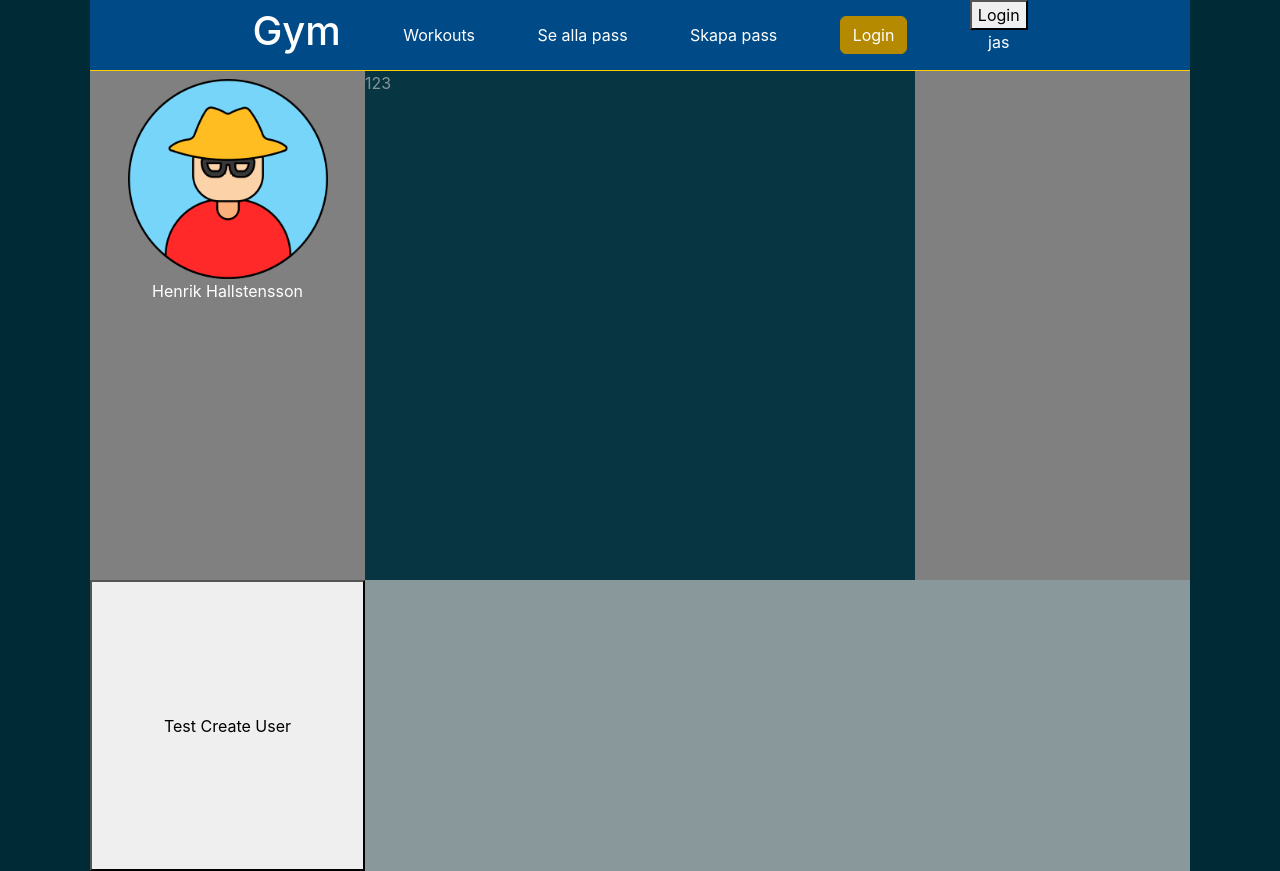
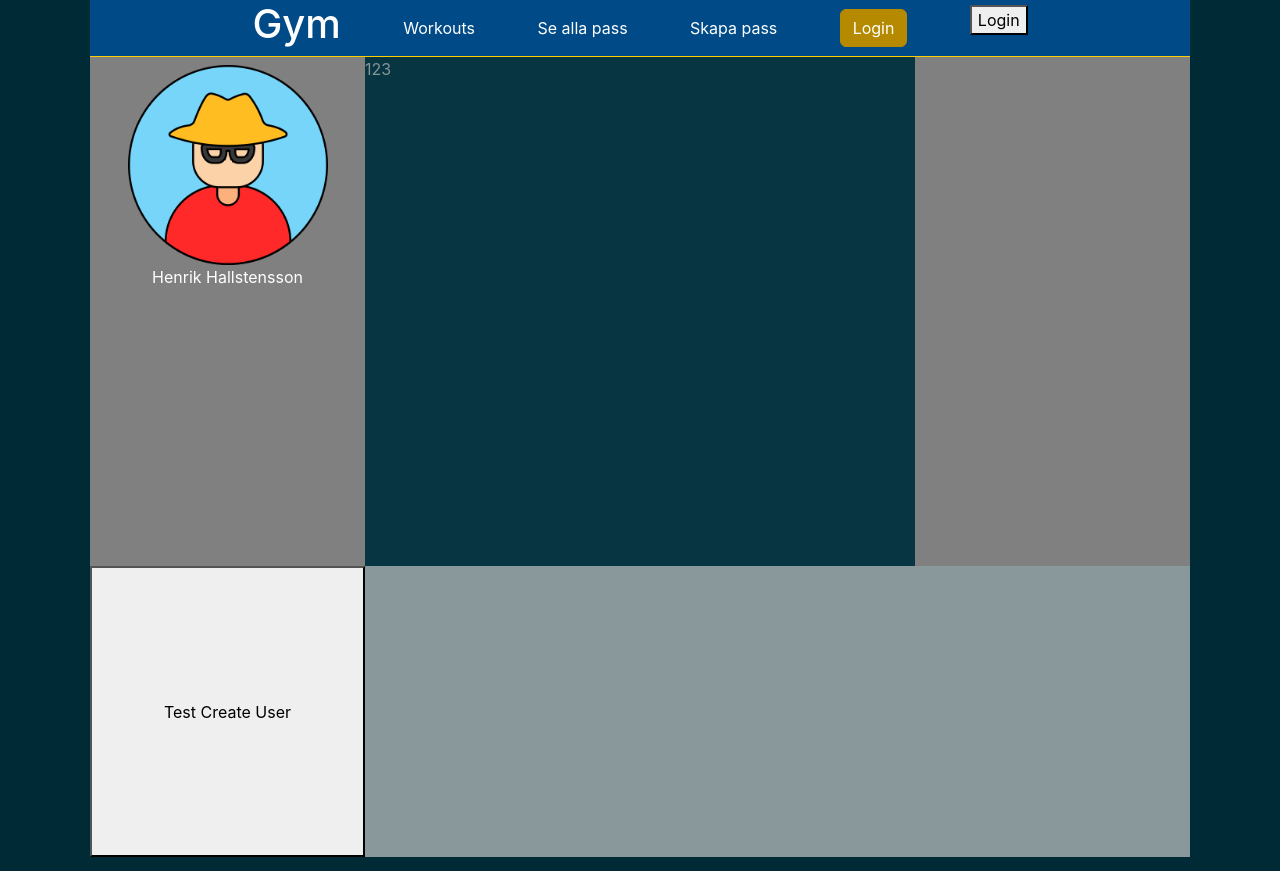
Before and after one commit to Hennrikandreassonha/123, an Angular app in the folder WebClient/: page / in a window 1280 px wide. Built offline with nearby package versions, Linux system fonts and the light colour scheme.

Commit message:
Update logout.component.html

```diff
--- a/WebClient/src/app/components/logout/logout.component.html
+++ b/WebClient/src/app/components/logout/logout.component.html
@@ -1,2 +1,2 @@
 <button btn="btn btn-primary" (click)="handleLogout()">Login</button>
-<p>jas</p>
+<p></p>
```
